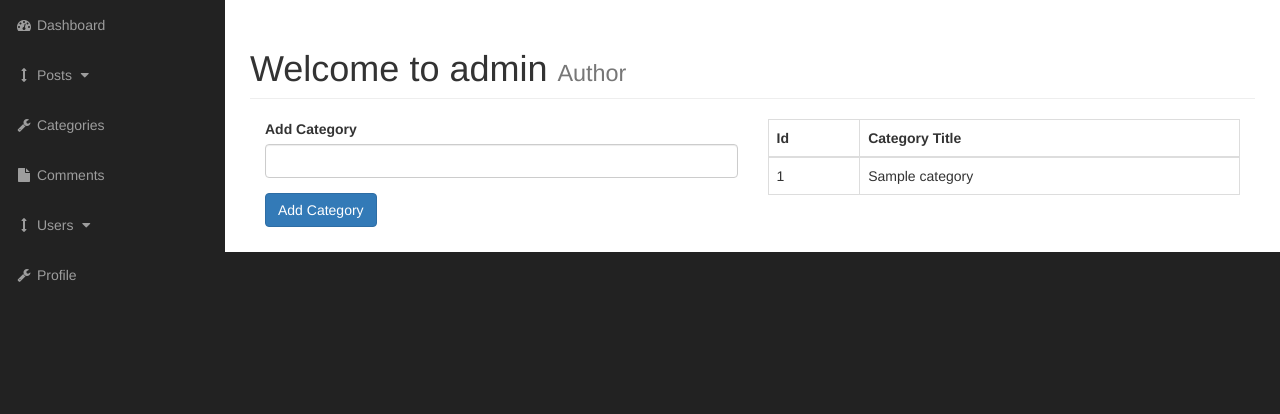
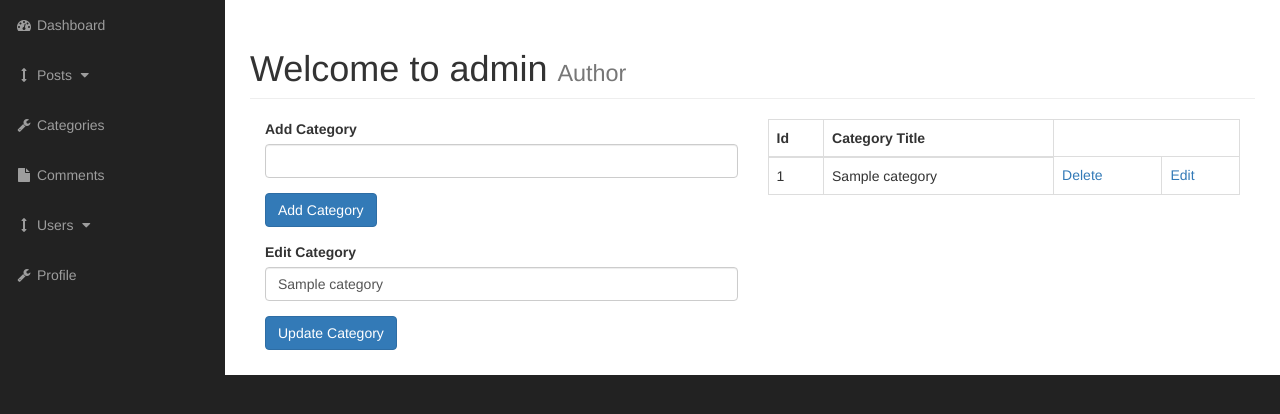
Before and after one commit to wowawawoa/CMS-BlogSystem, a PHP site: page /admin/categories.php?edit=1 in a window 1280 px wide. Shown: the part 51-465 px from the top of the page. Run offline with PHP 8.4, Linux system fonts and the light colour scheme; tables that the repository leaves empty or names only in its code hold one stand-in row (values such as "Sample post").

Commit message:
feat: category edit

```diff
--- a/admin/categories.php
+++ b/admin/categories.php
@@ -50,17 +50,19 @@
                 <input class="btn btn-primary" type="submit" name="submit" value="Add Category">
               </div>
             </form>
+
+            <?php // Update and include query
+
+            if (isset($_GET['edit'])) {
+              $cat_id = $_GET['edit'];
+              include "includes/update_categories.php";
+            }
+
+            ?>
+
           </div> <!-- Add Category Form -->
 
           <div class="col-xs-6">
-
-            <?php
-
-            $query = "SELECT * FROM categories";
-            $select_categories = mysqli_query($connection, $query);
-
-            ?>
-
             <table class="table table-bordered table-hover">
               <thead>
                 <tr>
@@ -70,7 +72,10 @@
               </thead>
               <tbody>
 
-                <?php
+                <?php  // Find all categories query
+
+                $query = "SELECT * FROM categories";
+                $select_categories = mysqli_query($connection, $query);
 
                 while ($row = mysqli_fetch_assoc($select_categories)) {
                   $cat_id = $row['cat_id'];
@@ -79,7 +84,20 @@
                   echo "<tr>";
                   echo "<td>{$cat_id}</td>";
                   echo "<td>{$cat_title}</td>";
+                  echo "<td><a href='categories.php?delete={$cat_id}'>Delete</a></td>";
+                  echo "<td><a href='categories.php?edit={$cat_id}'>Edit</a></td>";
                   echo "</tr>";
+                }
+
+                ?>
+
+                <?php // Delete query
+
+                if (isset($_GET['delete'])) {
+                  $the_cat_id = $_GET['delete'];
+                  $query = "DELETE FROM categories WHERE cat_id = {$the_cat_id} ";
+                  $delete_query = mysqli_query($connection, $query);
+                  header("Location: categories.php");
                 }
 
                 ?>
--- a/admin/includes/admin_header.php
+++ b/admin/includes/admin_header.php
@@ -1,3 +1,4 @@
+<?php ob_start(); ?>
 <?php include "../includes/db.php"; ?>
 
 <!DOCTYPE html>
--- /dev/null
+++ b/admin/includes/update_categories.php
@@ -0,0 +1,45 @@
+<form action="" method="post">
+  <div class="form-group">
+    <label for="cat_title">Edit Category</label>
+
+    <?php
+
+    if (isset($_GET['edit'])) {
+      $cat_id = $_GET['edit'];
+      $query = "SELECT * FROM categories WHERE cat_id = $cat_id ";
+      $select_categories_id = mysqli_query($connection, $query);
+
+      while ($row = mysqli_fetch_assoc($select_categories_id)) {
+        $cat_id = $row['cat_id'];
+        $cat_title = $row['cat_title'];
+
+    ?>
+
+        <input value="<?php if (isset($cat_title)) {
+                        echo $cat_title;
+                      } ?>" class="form-control" type="text" name="cat_title">
+
+    <?php
+      }
+    }
+    ?>
+
+    <?php // Update query
+
+    if (isset($_POST['update_category'])) {
+      $the_cat_title = $_POST['cat_title'];
+      $query = "UPDATE categories SET cat_title = '{$the_cat_title}' WHERE cat_id = {$cat_id} ";
+      $update_query = mysqli_query($connection, $query);
+
+      if (!$update_query) {
+        die("QUERY FAILED" . mysqli_error($connection));
+      }
+    }
+
+    ?>
+
+  </div>
+  <div class="form-group">
+    <input class="btn btn-primary" type="submit" name="update_category" value="Update Category">
+  </div>
+</form>
```
